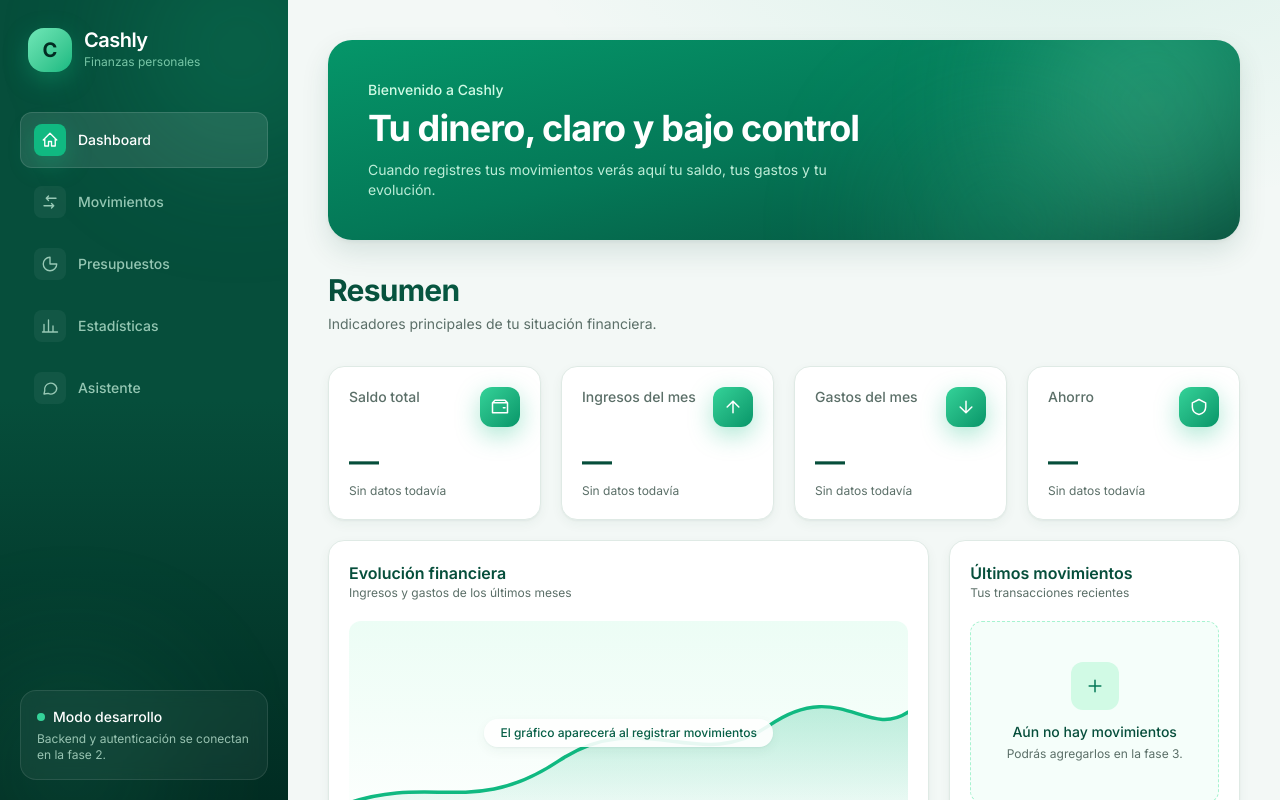
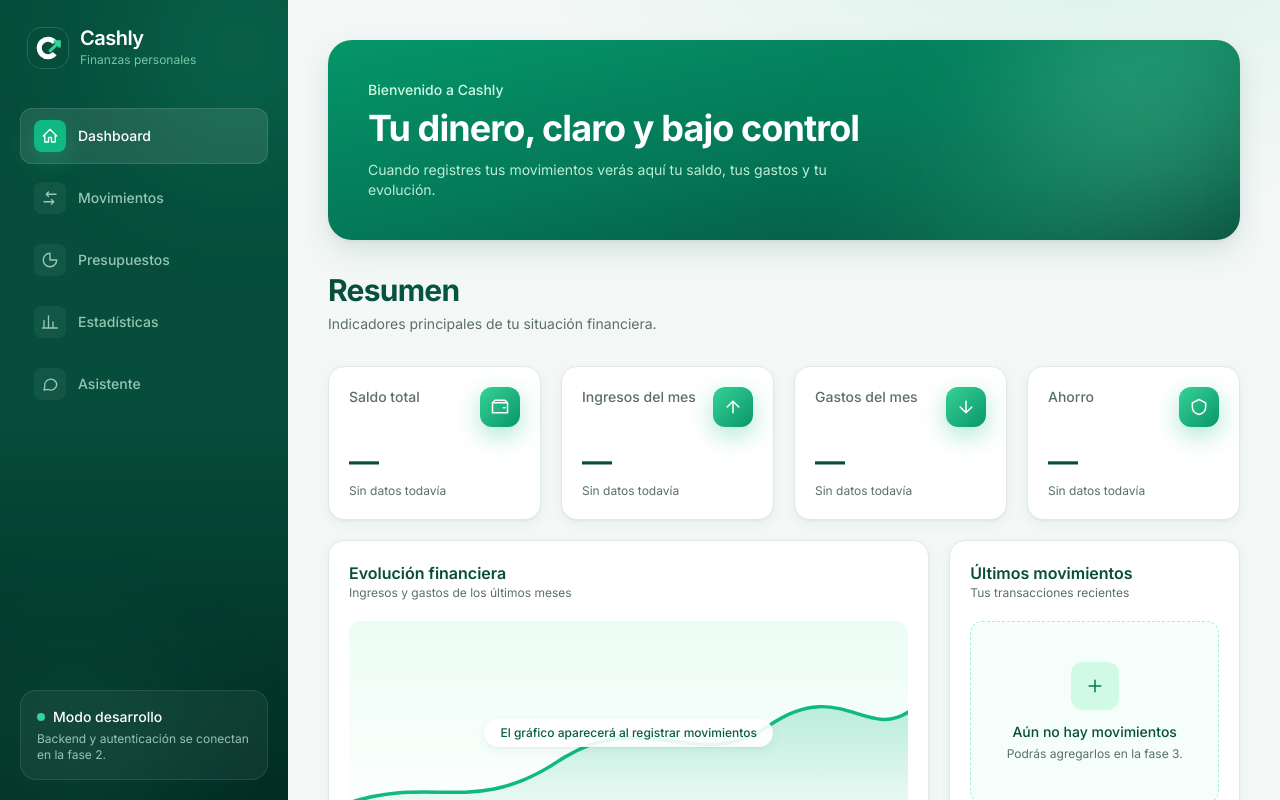
Before and after one commit to fabiandresss/cashly-app, a React (Vite) app: page / in a window 1280 px wide. Built offline with nearby package versions, Linux system fonts and the light colour scheme.

Commit message:
feat: add Cashly logo and favicon

```diff
--- a/index.html
+++ b/index.html
@@ -4,6 +4,8 @@
     <meta charset="UTF-8" />
     <meta name="viewport" content="width=device-width, initial-scale=1.0" />
     <title>Cashly</title>
+    <link rel="icon" type="image/svg+xml" href="/favicon.svg" />
+    <meta name="theme-color" content="#064e3b" />
     <link rel="preconnect" href="https://fonts.googleapis.com" />
     <link href="https://fonts.googleapis.com/css2?family=Inter:wght@400;500;600;700&display=swap" rel="stylesheet" />
   </head>
--- a/src/components/layout/AppShell.tsx
+++ b/src/components/layout/AppShell.tsx
@@ -1,5 +1,6 @@
 import { NavLink, Outlet } from 'react-router-dom'
 import { Icon } from '@/components/ui/Icon'
+import { LogoMark } from '@/components/ui/Logo'
 import { NAV_ITEMS } from '@/lib/navigation'
 
 export function AppShell() {
@@ -10,9 +11,7 @@ export function AppShell() {
         <div className="pointer-events-none absolute -bottom-20 -left-10 h-56 w-56 rounded-full bg-brand-400/10 blur-3xl" />
 
         <div className="relative mb-10 flex items-center gap-3 px-2 pt-2">
-          <span className="flex h-11 w-11 items-center justify-center rounded-2xl bg-gradient-to-br from-brand-300 to-brand-500 text-xl font-bold text-brand-950 shadow-glow">
-            C
-          </span>
+          <LogoMark className="h-10 w-10 ring-1 ring-white/15 rounded-[14px]" />
           <div>
             <p className="text-xl font-semibold leading-none tracking-tight">Cashly</p>
             <p className="mt-1 text-xs text-brand-200/70">Finanzas personales</p>
--- /dev/null
+++ b/src/components/ui/Logo.tsx
@@ -0,0 +1,20 @@
+interface LogoMarkProps {
+  className?: string
+}
+
+/** Isotipo de Cashly: una "C" geométrica de la que sale una flecha ascendente. */
+export function LogoMark({ className = 'h-10 w-10' }: LogoMarkProps) {
+  return (
+    <svg viewBox="0 0 64 64" className={className} role="img" aria-label="Cashly">
+      <rect width="64" height="64" rx="14" fill="#064e3b" />
+      <path d="M42.7 23A14 14 0 1 0 42.7 41" fill="none" stroke="#ffffff" strokeWidth="8" />
+      <path
+        d="M34 38L50 22M41 22H50V31"
+        fill="none"
+        stroke="#34d399"
+        strokeWidth="5"
+        strokeLinejoin="miter"
+      />
+    </svg>
+  )
+}
```
Also changed, not shown: public/favicon.svg (added).
